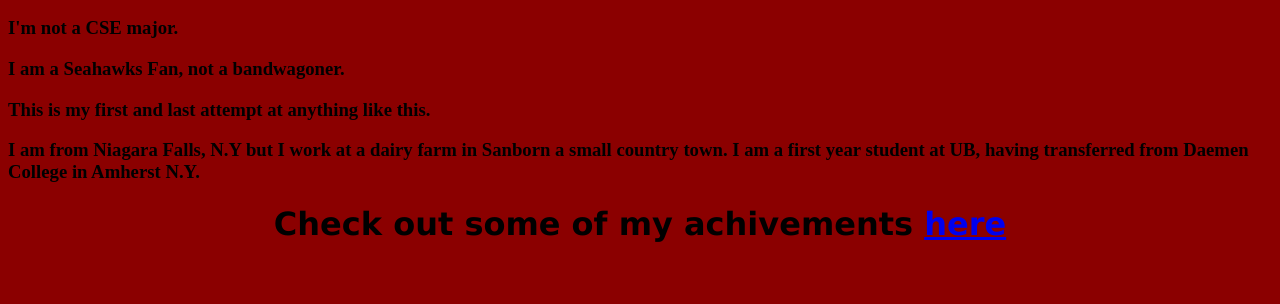
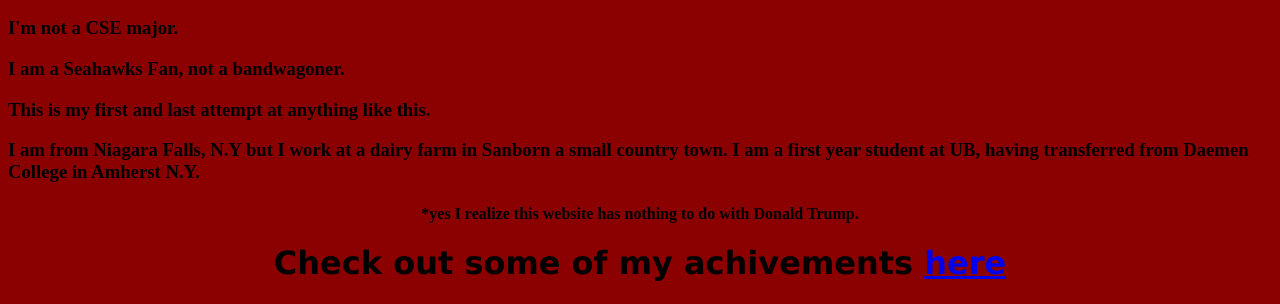
Before and after one commit to cljeacom/cljeacom.github.io, a plain HTML site: page index.html in a window 1280 px wide. Shown: the part 1065-1369 px from the top of the page. Before the commit the page ends 1329 px from the top, so only its background shows below. Drawn offline with Linux system fonts and the light colour scheme.

Commit message:
Update index.html

```diff
--- a/index.html
+++ b/index.html
@@ -16,6 +16,12 @@
 			    font-family: verdana;
 			    font-size: 20px;
 			}
+			h4 {
+			    color: black;
+			    text-align: center;
+			    font-family: verdana
+		            font-size: 18px;
+			}
 		</style>
 	</head>
 	<body>
@@ -26,7 +32,7 @@
 		<h3>I am a Seahawks Fan, not a bandwagoner.</h3>
     <h3>This is my first and last attempt at anything like this.</h3>
 		<h3>I am from Niagara Falls, N.Y but I work at a dairy farm in Sanborn a small country town. I am a first year student at UB, having transferred from Daemen College in Amherst N.Y.</h3>
-
+		<h4>*yes I realize this website has nothing to do with Donald Trump.</h4>
 		<h1>Check out some of my achivements <a href="https://cljeacom.github.io/link.html">here</a></h1>
 
 	</body>
```
